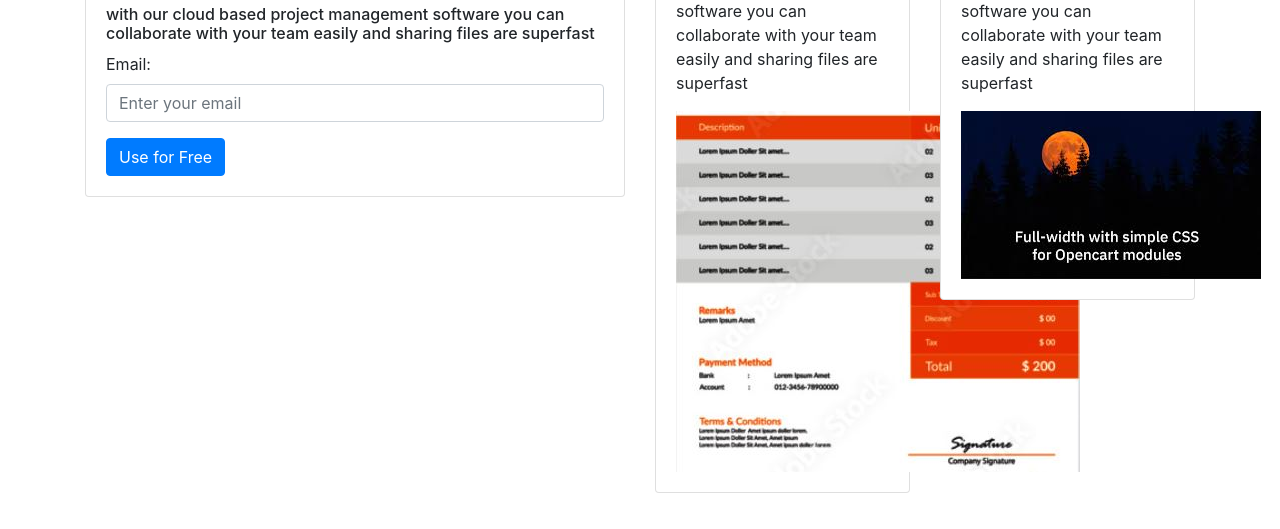
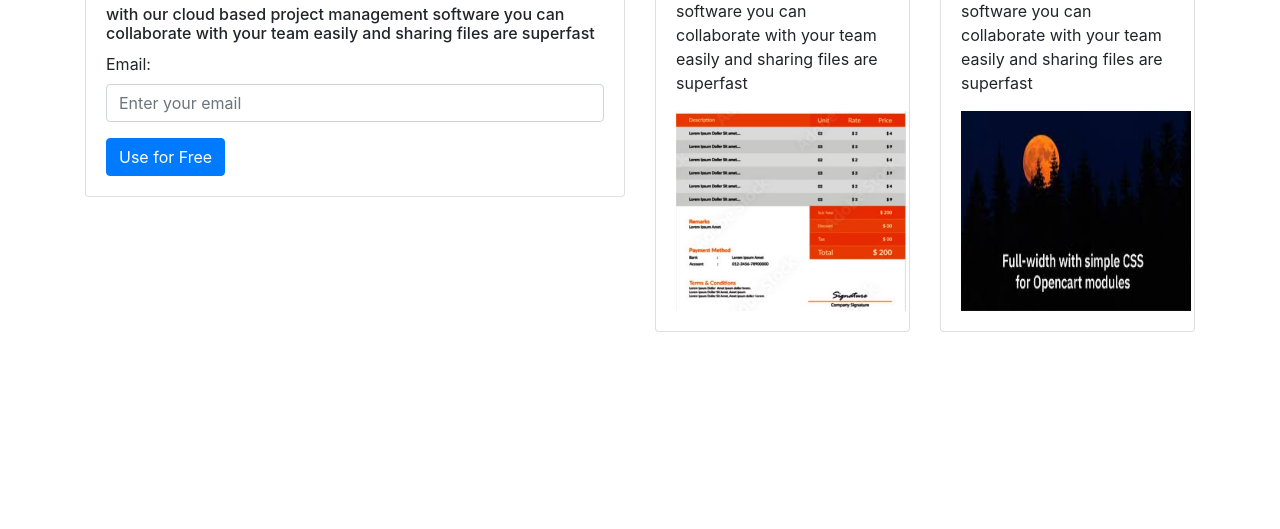
Before and after one commit to Saroj-Kumarr/Aashu-Task, a plain HTML site: page index.html in a window 1280 px wide. Shown: the part 253-782 px from the top of the page. Drawn offline with nearby package versions, Linux system fonts and the light colour scheme.

Commit message:
Modyfing...

```diff
--- a/styles.css
+++ b/styles.css
@@ -21,3 +21,8 @@ body {
   #Aashu{
      font-size: 50px ;
   }
+
+  img{
+    width:230px;
+    height:200px;
+  }
```
